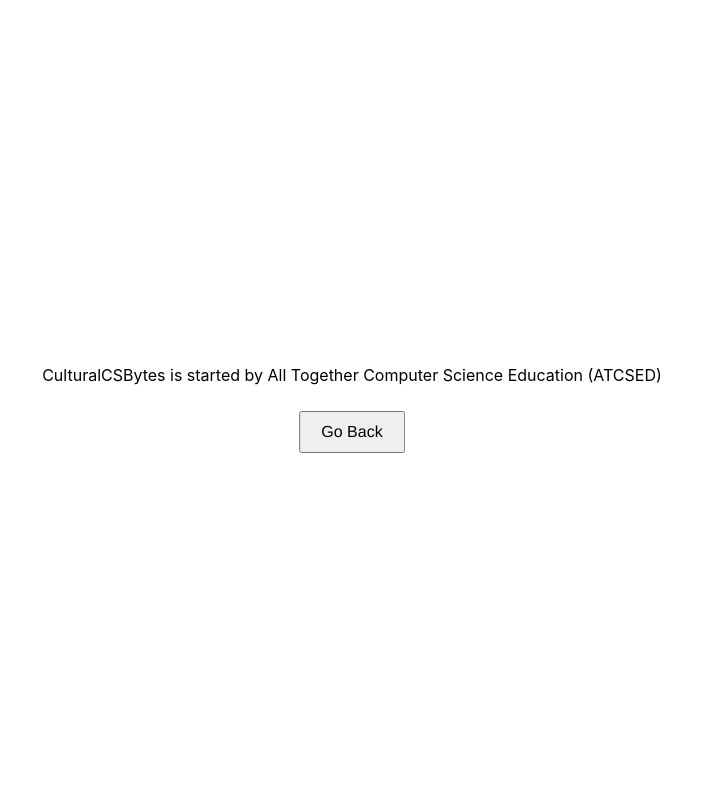
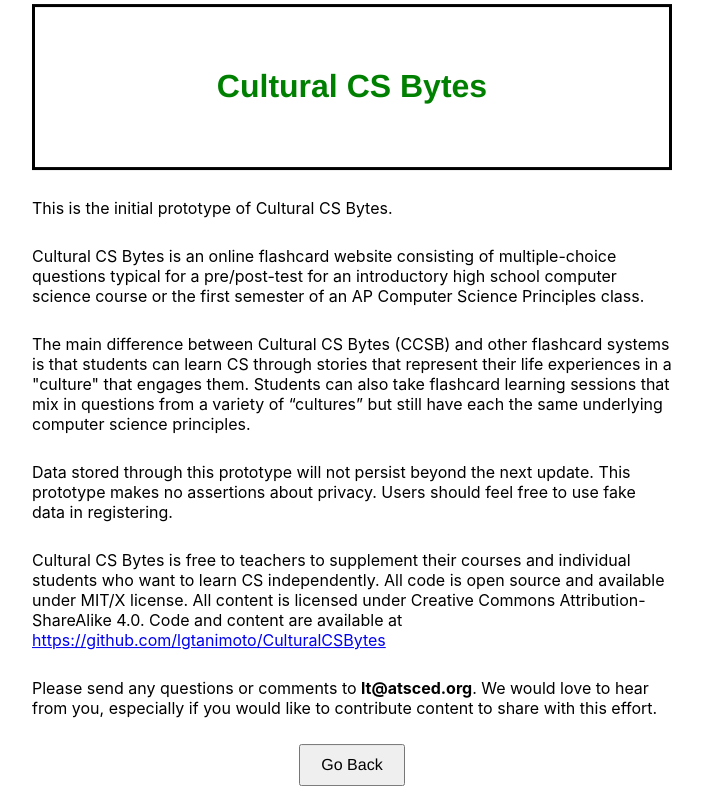
Before and after one commit to lgtanimoto/CulturalCSBytes, a React (Create React App) app in the folder frontend/: page /about in a window 1280 px wide. Shown: the whole page, without its empty margins (288-991 px from the left). Built offline with nearby package versions, Linux system fonts and the light colour scheme; the HTML template or start-up script is replaced by a standard one.

Commit message:
made discussed small improvements from testing

```diff
--- a/frontend/src/pages/about.js
+++ b/frontend/src/pages/about.js
@@ -12,9 +12,17 @@
 
   return (
     <div className="Center">
-      <p>
-        CulturalCSBytes is started by All Together Computer Science Education (ATCSED)
-      </p>
+      <div id="welcome">
+        <h1>Cultural CS Bytes</h1>
+      </div>
+      <div id="about">
+        <p>This is the initial prototype of Cultural CS Bytes.</p>
+        <p>Cultural CS Bytes is an online flashcard website consisting of multiple-choice questions typical for a pre/post-test for an introductory high school computer science course or the first semester of an AP Computer Science Principles class.</p>
+        <p>The main difference between Cultural CS Bytes (CCSB) and other flashcard systems is that students can learn CS through stories that represent their life experiences in a "culture" that engages them.   Students can also take flashcard learning sessions that mix in questions from a variety of “cultures” but still have each the same underlying computer science principles.</p>
+        <p>Data stored through this prototype will not persist beyond the next update. This prototype makes no assertions about privacy.  Users should feel free to use fake data in registering.</p>
+        <p>Cultural CS Bytes is free to teachers to supplement their courses and individual students who want to learn CS independently.  All code is open source and available under MIT/X license.   All content is licensed under Creative Commons Attribution-ShareAlike 4.0.   Code and content are available at <a href="https://github.com/lgtanimoto/CulturalCSBytes">https://github.com/lgtanimoto/CulturalCSBytes</a></p>
+        <p>Please send any questions or comments to <b>lt@atsced.org</b>.   We would love to hear from you, especially if you would like to contribute content to share with this effort.</p>
+      </div>
       <button onClick={goHome}>Go Back</button>
     </div>
   );
--- a/frontend/src/pages/confirmation.js
+++ b/frontend/src/pages/confirmation.js
@@ -52,11 +52,11 @@
   return (
     <div className="Center">
       <div id="welcome">
-        <h1>{location.state.course} Confirmation Screen</h1>
-        <h2>{name}</h2>
+        <h1>{name}</h1>
+        <h2>20 questions : ~60 minutes</h2>
       </div>
-      <button id="login" onClick={cancel} >Cancel</button>
-      <button id="createAccount" onClick={ok} >Ok</button>
+      <button id="login" onClick={cancel}>Cancel</button>
+      <button id="createAccount" onClick={ok}>Begin Session</button>
     </div>
   );
 }
--- a/frontend/src/pages/enroll.js
+++ b/frontend/src/pages/enroll.js
@@ -1,6 +1,6 @@
 import React, { useState, useEffect } from 'react';
 import { useNavigate, useLocation } from "react-router-dom";
-import './enroll.css';
+import './questions.css';
 
 const Enroll = ({setAuth}) => {
 
@@ -57,6 +57,7 @@
   }
 
   useEffect(() => {
+    console.log("hi");
     if (loaded === false) {
       getInfo()
     }
@@ -98,7 +99,7 @@
       <div className="item">
         <p>Question Set:</p>
         <div className="dropdown">
-          <select name="name" id="name" value={name}>
+          <select name="name" id="name">
             <option value={name}>{name}</option>
           </select>
         </div>
--- a/frontend/src/pages/metric.js
+++ b/frontend/src/pages/metric.js
@@ -7,7 +7,7 @@
         this.state = {
             id: this.props.id,
             name: this.props.name,
-            date: this.props.date,
+            date: this.props.date.split("T")[0],
             cultures: this.props.cultures,
             correct: this.props.correct,
             totalQuestions: this.props.totalQuestions,
@@ -19,9 +19,21 @@
         return (
             <div className="course">
                 <p>{this.props.name}</p>
-                <p>Date: {this.props.date}</p>
-                <p>Cultures: {this.props.cultures}</p>
-                <p>Score: {this.props.score}</p>
+                {this.props.correct ? (
+                    <p>Date: {this.props.date.split("T")[0]}</p>
+                ) : (
+                    <p>Expected Start Date: {this.props.date.split("T")[0]}</p>
+                )}
+                {this.props.cultures ? (
+                    <p>Cultures: {this.props.cultures}</p>
+                ) : (
+                    <p>Cultures: N/A</p>
+                )}
+                {this.props.correct ? (
+                    <p>Score: {this.props.correct}/{this.props.totalQuestions}</p>
+                ) : (
+                    <p>Score: N/A</p>
+                )}
             </div>
         )
     }
--- a/frontend/src/pages/questions.css
+++ b/frontend/src/pages/questions.css
@@ -65,6 +65,10 @@
     margin: 20px;
 }
 
+#about {
+    text-align: left;
+}
+
 body {
 
 }
@@ -103,6 +107,7 @@
 .code {
     font-family: 'Courier New', Courier, monospace;
     background-color: lightyellow;
+    text-align: left;
 }
 
 em {
--- a/frontend/src/pages/questions.js
+++ b/frontend/src/pages/questions.js
@@ -65,6 +65,7 @@
       if (parseData.studentAnswer !== null) {
         if(parseData.studentAnswer === correctAnswer) {
             document.getElementById(parseData.studentAnswer).style.backgroundColor = "green";
+            document.getElementById("explanation").style.display = "block";
         } else {
             document.getElementById(parseData.studentAnswer).style.backgroundColor = "red";
             document.getElementById(correctAnswer).style.backgroundColor = "green";
@@ -160,6 +161,7 @@
       <div id="welcome">
         <h1>Question {order} of {numOfQuestions}</h1>
       </div>
+      <button onClick={goBack}>Back to Courses</button>
       <div>{parse(curQuestion)}</div>
       <div className="Answer">
         <button id="1" onClick={() => answerClick("1")}>{parse(answer1)}</button>
@@ -174,7 +176,6 @@
         <button id="4" onClick={() => answerClick("4")}>{parse(answer4)}</button>
       </div>
       <div id="explanation">{parse(explanation)}</div>
-      <button onClick={goBack}>Back to Courses</button>
       <button onClick={nextQuestion}>Next</button>
     </div>
   );
```
Also changed, not shown: frontend/src/pages/enroll.css (deleted).
